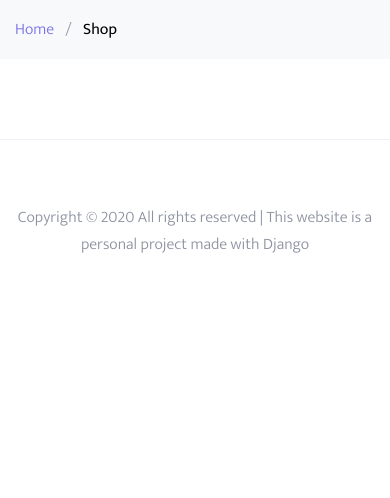
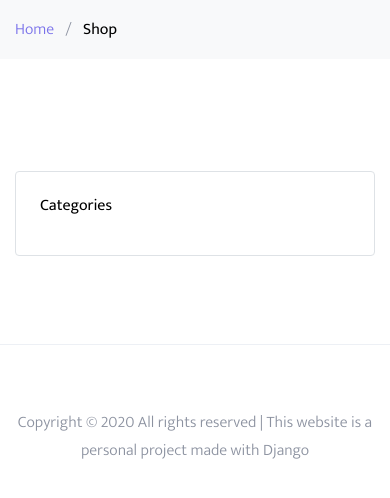
Before and after one commit to JSGehlen/ecommerce, a Django app: page /cart/shop/ in a window 390 px wide. Shown: the part 157-655 px from the top of the page. Run offline with Django 3.2, Linux system fonts and the light colour scheme; data comes from the database, SQL or seed files in the repository; data that the repository does not hold is empty; some libraries are stand-ins or nearby versions.

Commit message:
added categorization for products

```diff
--- a/cart/admin.py
+++ b/cart/admin.py
@@ -6,7 +6,8 @@ from .models import (
     RoastVariation,
     SizeVariation,
     Address,
-    Payment
+    Payment,
+    Category
 )
 
 
@@ -20,6 +21,7 @@ class AddressAdmin(admin.ModelAdmin):
     ]
 
 
+admin.site.register(Category)
 admin.site.register(Address, AddressAdmin)
 admin.site.register(Product)
 admin.site.register(OrderItem)
--- a/cart/models.py
+++ b/cart/models.py
@@ -5,6 +5,16 @@ from django.utils.text import slugify
 from django.shortcuts import reverse
 
 User = get_user_model()
+
+
+class Category(models.Model):
+    name = models.CharField(max_length=100)
+
+    class Meta:
+        verbose_name_plural = 'Categories'
+
+    def __str__(self):
+        return self.name
 
 
 class Address(models.Model):
@@ -53,6 +63,8 @@ class Product(models.Model):
     active = models.BooleanField(default=False)
     available_roasts = models.ManyToManyField(RoastVariation)
     available_sizes = models.ManyToManyField(SizeVariation)
+    primary_category = models.ForeignKey(Category, related_name='primary_products', on_delete=models.CASCADE)
+    secondary_categories = models.ManyToManyField(Category, blank=True)
 
     def __str__(self):
         return self.title
--- a/cart/views.py
+++ b/cart/views.py
@@ -3,17 +3,31 @@ import json
 from django.conf import settings
 from django.contrib import messages
 from django.contrib.auth.mixins import LoginRequiredMixin
+from django.db.models import Q
 from django.http import JsonResponse
 from django.shortcuts import get_object_or_404, reverse, redirect
 from django.views import generic
 from .forms import AddToCartForm, AddressForm
-from .models import Product, OrderItem, Address, Payment, Order
+from .models import Product, OrderItem, Address, Payment, Order, Category
 from .utils import get_or_set_order_session
 
 
 class ProductListView(generic.ListView):
     template_name = 'cart/product_list.html'
-    queryset = Product.objects.all()
+
+    def get_queryset(self):
+        qs = Product.objects.all()
+        category = self.request.GET.get('category', None)
+        if category:
+            qs = qs.filter(Q(primary_category__name=category) | Q(secondary_categories__name=category)).distinct()
+        return qs
+
+    def get_context_data(self, **kwargs):
+        context = super(ProductListView, self).get_context_data(**kwargs)
+        context.update({
+            'categories': Category.objects.values('name')
+        })
+        return context
 
 
 class ProductDetailView(generic.FormView):
--- a/templates/cart/product_list.html
+++ b/templates/cart/product_list.html
@@ -17,8 +17,10 @@
 <div class="site-section">
     <div class="container">
         <div class="row mg-5">
+            <div class="col-md-9 mb-4">
+                <div class="row mb-5">
                 {% for product in object_list  %}
-            <div class="col-lg-4 col-md-6 mb-4" data-aos="fade-up">
+                    <div class="col-sm-6 col-md-6 col-lg-4 mb-4" data-aos="fade-up">
                         <figure class="block-4-image">
                             <a href="{{ product.get_absolute_url }}"><img src="{{ product.image.url }}"
                             class="img-fluid"/></a>
@@ -31,6 +33,22 @@
                 {% endfor %}
                 </div>
             </div>
+            <div class="col-md-3 mb-4">
+                <div class="border p-4 rounded mb-4">
+                <h3 class="h6 uppercase text-black">Categories</h3>
+                <ul>
+                    {% for category in categories %}
+                    <li class="mb-1">
+                        <a href="?category={{ category.name }}" class="d-flex">
+                        <span>{{ category.name }}</span>
+                        </a>
+                    </li>
+                    {% endfor %}
+                </ul>
+                </div>
+            </div>
+        </div>
+    </div>
 </div>
 
 {% endblock content %}
```
Also changed, not shown: cart/migrations/0001_initial.py, cart/migrations/0002_auto_20200524_0947.py (added), cart/migrations/0002_product_price.py (deleted), core/migrations/__init__.py (deleted), staff/migrations/__init__.py (deleted). Lines whose indentation alone changed are shown as unchanged.
